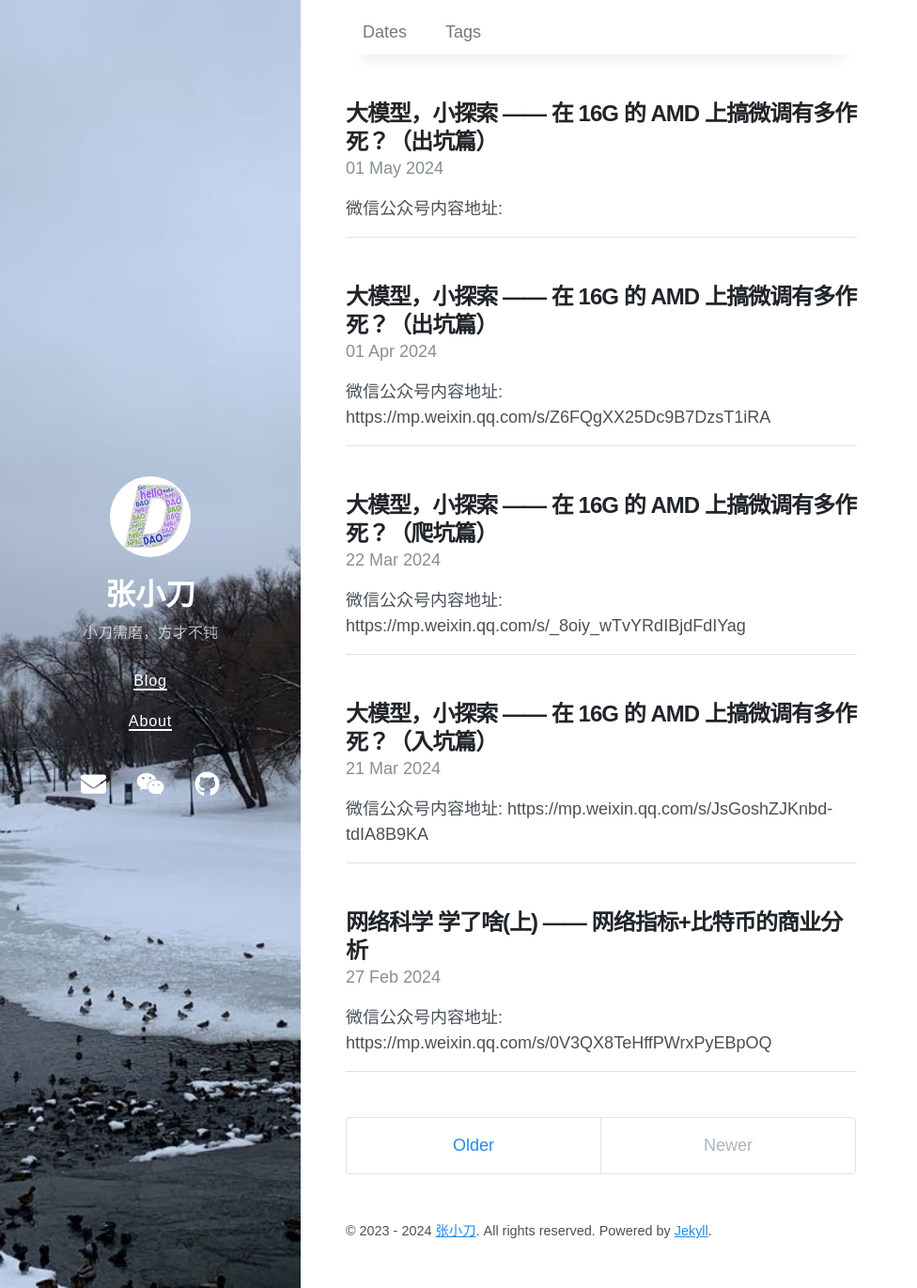
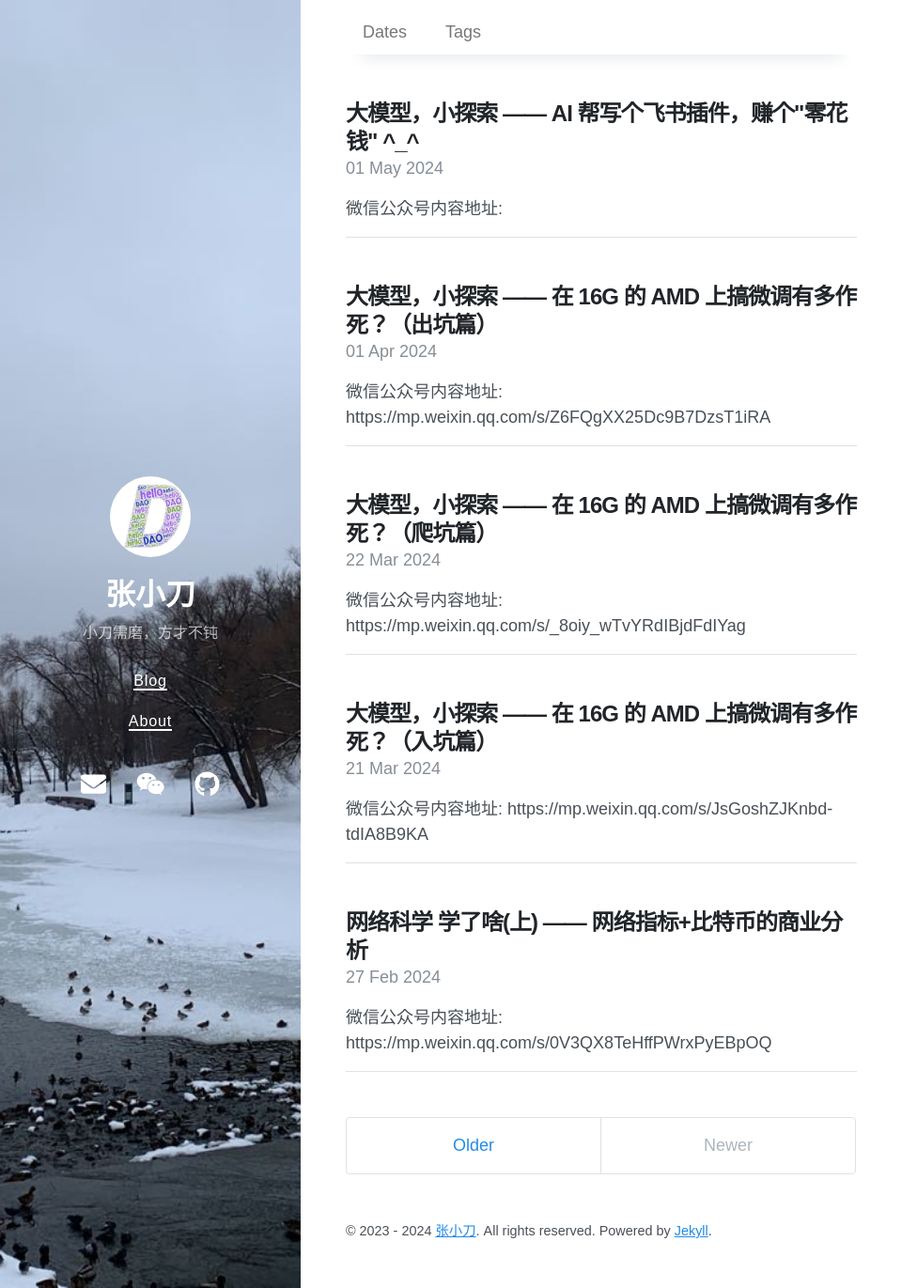
Before and after one commit to coderzzy/coderzzy.github.io, a Jekyll site: the page built from index.html, in a window 1280 px wide and 1371 px high. Shown: the whole window at 94% size, without its empty margins (0-976 px from the left). Built offline with Jekyll 4.4.1, drawn with Linux system fonts in a browser that asks for light colours; nearby versions of some CDN libraries; the list of posts is cut into pages by our own code.

Commit message:
feature: gpt7

```diff
--- a/_posts/2024-05-01-gpt7.markdown
+++ b/_posts/2024-05-01-gpt7.markdown
@@ -1,6 +1,6 @@
 ---
 layout: post
-title: 大模型，小探索 —— 在 16G 的 AMD 上搞微调有多作死？（出坑篇）
+title: 大模型，小探索 —— AI 帮写个飞书插件，赚个"零花钱" ^_^
 toc:  true
 author: 小狗屁
 tags: [GPT-Explore]
```
